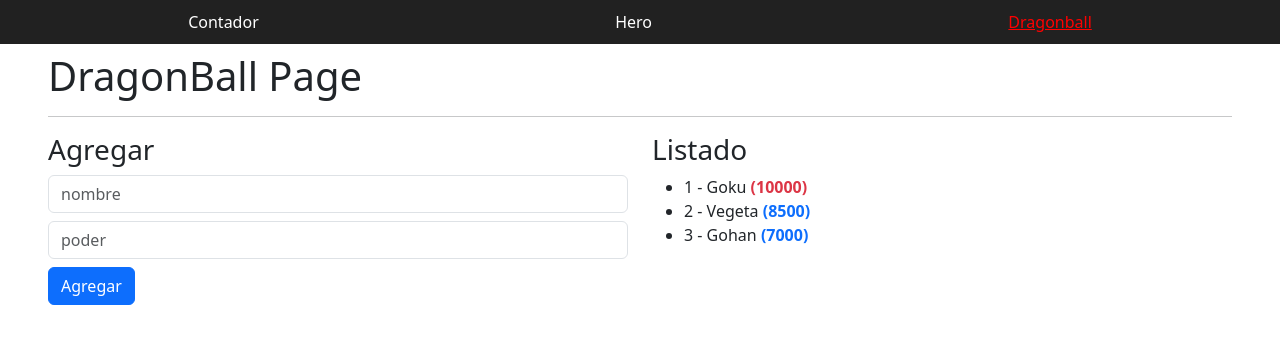
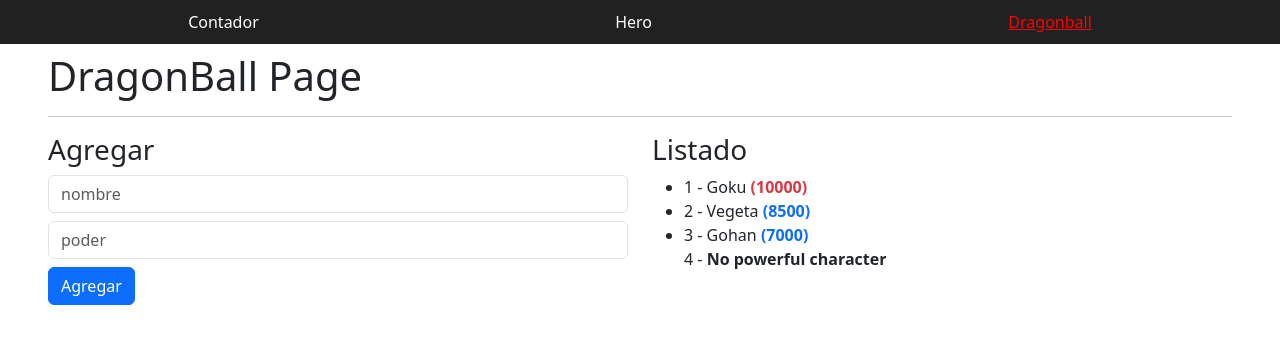
Before and after one commit to jueltter/angular-c104, an Angular app: page /dragonball in a window 1280 px wide. Shown: the top 344 px of the page. Built offline with nearby package versions, Linux system fonts and the light colour scheme.

Commit message:
5-@if-mostrar-elementos-de-forma-condicional completed

```diff
--- a/src/app/pages/dragonball/dragonball-page.component.html
+++ b/src/app/pages/dragonball/dragonball-page.component.html
@@ -15,6 +15,7 @@
     <h3>Listado</h3>
     <ul>
       @for (item of characters(); track item.id; let idx = $index) {
+        @if (item.power > 500) {
         <li>
           <span>{{idx +1}} - {{ item.name }}</span>
           <strong [class.text-danger]="item.power > 9000"
@@ -22,6 +23,11 @@
             <!--[ngClass]="powerClasses()"-->
              ({{ item.power }})</strong>
         </li>
+        } @else {
+          <span>{{idx +1}} - </span>
+          <strong>No powerful character</strong>
+        }
+
       }
     </ul>
   </div>
--- a/src/app/pages/dragonball/dragonball-page.component.ts
+++ b/src/app/pages/dragonball/dragonball-page.component.ts
@@ -19,7 +19,8 @@
   characters = signal<Character[]>([
     { id: 1, name: 'Goku', power: 10000 },
     { id: 2, name: 'Vegeta', power: 8500 },
-    { id: 3, name: 'Gohan', power: 7000 }
+    { id: 3, name: 'Gohan', power: 7000 },
+    { id: 4, name: 'Yamcha', power: 500 }
   ]);
 
   powerClasses = computed(() => {
```
